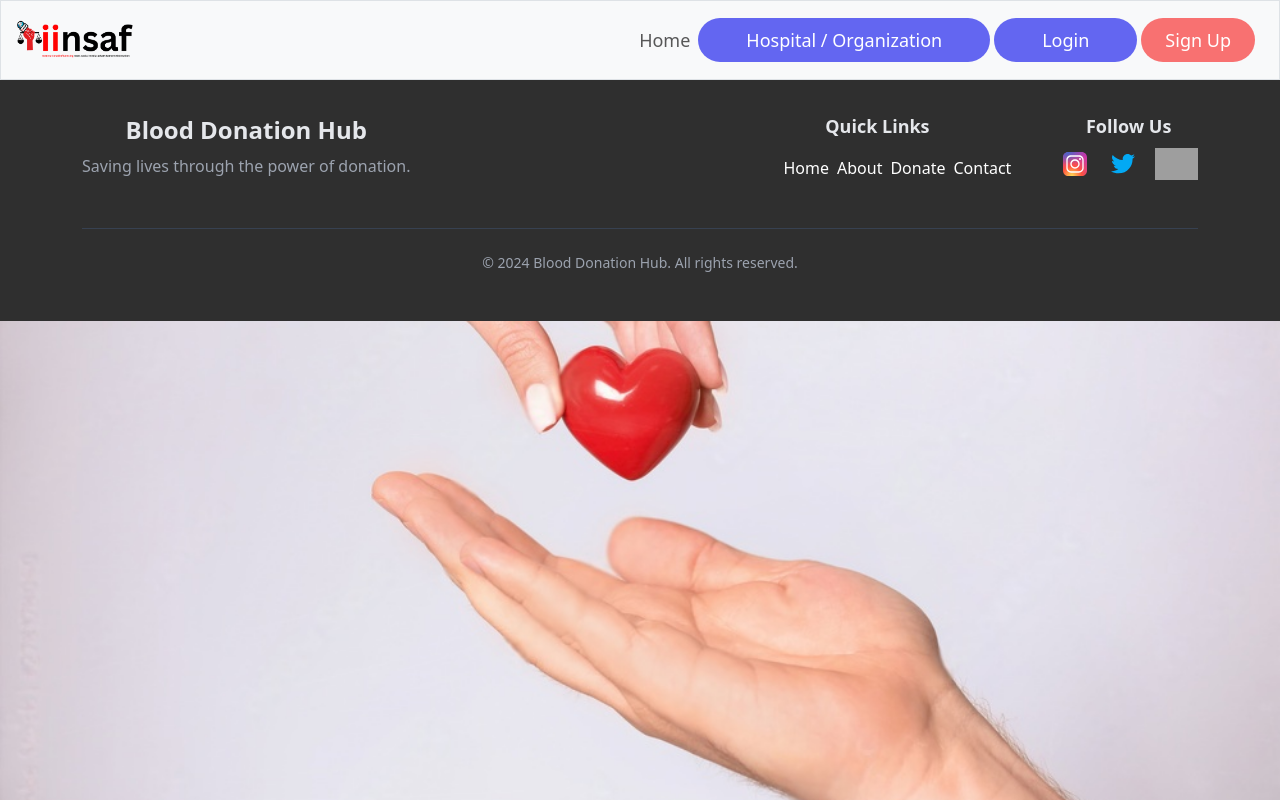
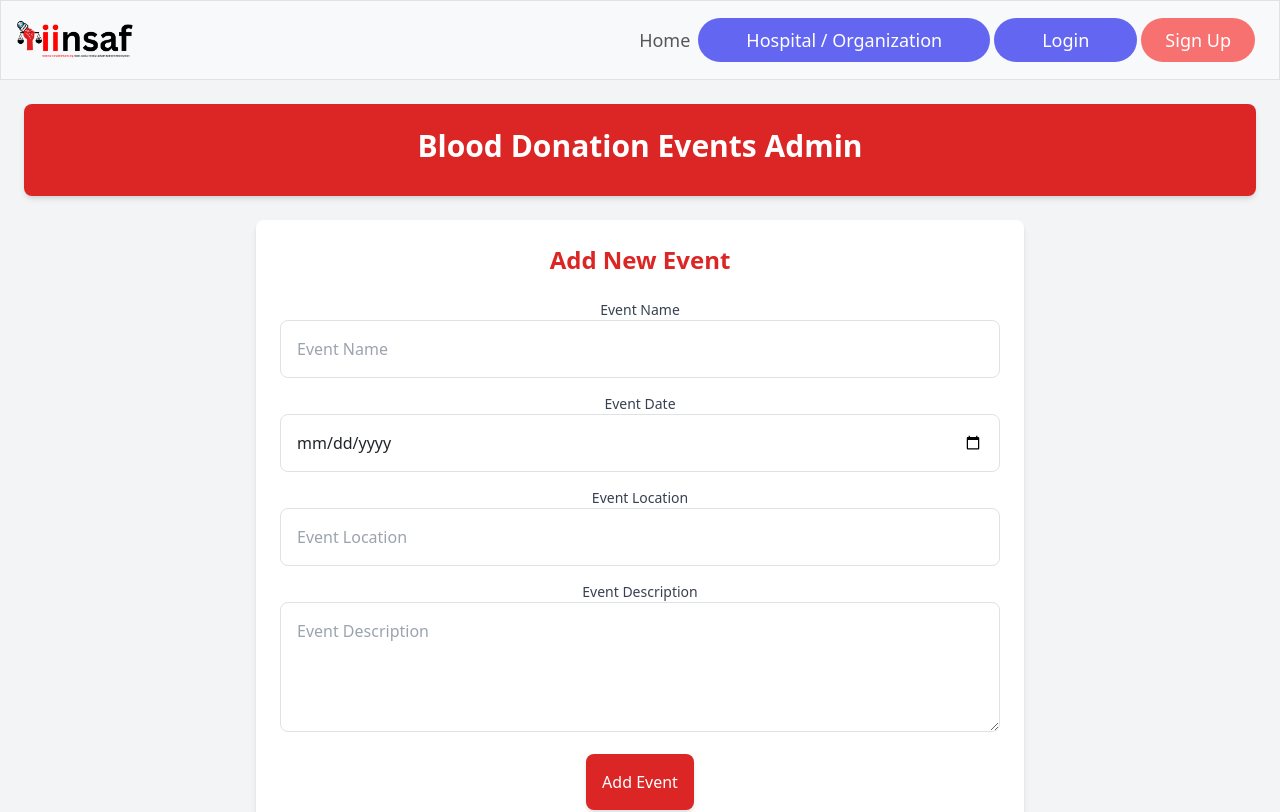
Before and after one commit to sushilnamberdar/BloodDonationFront, a React (Create React App) app: page /eventsadmin in a window 1280 px wide. Shown: the top 812 px of the page. Built offline with nearby package versions, Linux system fonts and the light colour scheme; no server answers; grey boxes are pictures that could not be loaded.

Commit message:
evend admin and its functionality added

```diff
--- a/src/App.js
+++ b/src/App.js
@@ -27,6 +27,7 @@ import HospitalDonorsResponsesDetails from './components/Hospitalpages/HospitalD
 import HospitalDonationDetails from './components/HospitalDonationDetails';
 import DonorResponseHospitalAdmin from './components/DonorResponseHospitalAdmin';
 import UserProfile from './components/UserProfile';
+import EventsAdmin from './components/EventsAdmin';
 function App() {
 
   const [token, setToken] = useState('');
@@ -71,6 +72,7 @@ function App() {
           <Route path='/hospitaldonationDetails' element={<HospitalDonationDetails/>}/>
           <Route path='/donorresponsehospitaladmin'element={<DonorResponseHospitalAdmin/>} />
           <Route path='/userprofile' element={<UserProfile/>}/>
+          <Route path='/eventsadmin' element={<EventsAdmin/>}/>
         </Routes>
       </div>
        <Footer/>
--- a/src/components/AdminManageUsers.js
+++ b/src/components/AdminManageUsers.js
@@ -90,7 +90,7 @@ const AdminManageUsers = () => {
       {/* Modal for confirmation */}
       <ConfirmationModal
         isOpen={isModalOpen}
-        message={`Are you sure you want to delete this ${deleteType === 'user' ? 'user' : 'hospital'}?`}
+        message={`Are you sure you want to delete this ${deleteType === 'user' ? 'user' : 'hospital'}?  `}
         onConfirm={handleDelete}
         onCancel={() => setIsModalOpen(false)}
       />
--- /dev/null
+++ b/src/components/EventsAdmin.js
@@ -0,0 +1,175 @@
+import axios from 'axios';
+import React, { useEffect, useState } from 'react'
+import { BaseUrl } from './Util/util';
+import { toast } from 'react-toastify';
+
+const EventsAdmin = () => {
+  const [events, setEvents] = useState([]);
+  const [newEvent, setNewEvent] = useState({
+    eventName: '',
+    eventDate: '',
+    eventLocation: '',
+    eventDescription: ''
+  });
+
+  const [deleteEventId, setDeleteEventId] = useState('');
+
+
+  useEffect(() => {
+    fetchEvents();
+  }, []);
+
+  const fetchEvents = async () => {
+    try {
+      const response = await axios.get(`${BaseUrl}getEvents`);
+      console.log(response);
+      setEvents(response.data.events);
+    } catch (error) {
+      console.error('Error fetching events:', error);
+    }
+  };
+
+  const handleAddEvent = async (e) => {
+    e.preventDefault();
+    const token = localStorage.getItem('adminToken');
+    try {
+      const response = await axios.post(`${BaseUrl}setNewEvent`, newEvent, {
+        headers: { Authorization: token }
+      });
+      setEvents([...events, response.data]);
+      window.scroll(0, 0)
+      toast.success(response.data.message)
+    } catch (error) {
+      console.error('Error adding event:', error);
+      toast.error(error.data.message)
+    }
+  };
+  useEffect(()=> {
+    fetchEvents();
+  },[handleAddEvent])
+
+  const handleDeleteEvent = async (id) => {
+    try {
+      const token = localStorage.getItem('adminToken');
+      const respose = await axios.delete(`${BaseUrl}deleteEvent`, {
+        params: { id: id },
+        headers: { Authorization: token }
+      });
+      console.log(respose)
+      window.scroll(0, 0);
+      toast.success(respose.data.message);
+      setEvents(events.filter(event => event.id !== id));
+    } catch (error) {
+      console.error('Error deleting event:', error);
+    }
+    fetchEvents()
+  };
+
+
+
+  function formatDateToIndian(dateString) {
+    const date = new Date(dateString);
+
+    const day = String(date.getDate()).padStart(2, '0');
+    const month = String(date.getMonth() + 1).padStart(2, '0');
+    const year = date.getFullYear();
+    const hours = String(date.getHours()).padStart(2, '0');
+    const minutes = String(date.getMinutes()).padStart(2, '0');
+
+    return `${day}-${month}-${year}`;
+  }
+
+
+  return (
+    <div className='min-h-screen bg-gray-100 p-6 flex flex-col'>
+    <header className='bg-red-600 text-white p-4 rounded-lg shadow-md'>
+      <h1 className='text-3xl font-bold text-center'>Blood Donation Events Admin</h1>
+    </header>
+
+    <main className='flex-1 mt-6'>
+      <div className='max-w-3xl mx-auto'>
+      <form onSubmit={handleAddEvent} className='bg-white p-6 rounded-lg shadow-md'>
+  <h2 className='text-2xl font-semibold mb-4 text-red-600'>Add New Event</h2>
+  <div className='space-y-4'>
+    <div>
+      <label htmlFor='eventName' className='block text-sm font-medium text-gray-700'>Event Name</label>
+      <input
+        id='eventName'
+        type='text'
+        placeholder='Event Name'
+        value={newEvent.eventName}
+        onChange={(e) => setNewEvent({ ...newEvent, eventName: e.target.value })}
+        className='border border-gray-300 p-3 w-full rounded-lg focus:outline-none focus:ring-2 focus:ring-red-500'
+        required
+      />
+    </div>
+    <div>
+      <label htmlFor='eventDate' className='block text-sm font-medium text-gray-700'>Event Date</label>
+      <input
+        id='eventDate'
+        type='date'
+        value={newEvent.eventDate}
+        onChange={(e) => setNewEvent({ ...newEvent, eventDate: e.target.value })}
+        className='border border-gray-300 p-3 w-full rounded-lg focus:outline-none focus:ring-2 focus:ring-red-500'
+        required
+      />
+    </div>
+    <div>
+      <label htmlFor='eventLocation' className='block text-sm font-medium text-gray-700'>Event Location</label>
+      <input
+        id='eventLocation'
+        type='text'
+        placeholder='Event Location'
+        value={newEvent.eventLocation}
+        onChange={(e) => setNewEvent({ ...newEvent, eventLocation: e.target.value })}
+        className='border border-gray-300 p-3 w-full rounded-lg focus:outline-none focus:ring-2 focus:ring-red-500'
+        required
+      />
+    </div>
+    <div>
+      <label htmlFor='eventDescription' className='block text-sm font-medium text-gray-700'>Event Description</label>
+      <textarea
+        id='eventDescription'
+        placeholder='Event Description'
+        value={newEvent.eventDescription}
+        onChange={(e) => setNewEvent({ ...newEvent, eventDescription: e.target.value })}
+        className='border border-gray-300 p-3 w-full rounded-lg focus:outline-none focus:ring-2 focus:ring-red-500'
+        rows='4'
+      />
+    </div>
+    <button type='submit' className='bg-red-600 text-white p-3 rounded-lg shadow-md hover:bg-red-700'>
+      Add Event
+    </button>
+  </div>
+</form>
+
+
+        <section className='mt-8'>
+          <h2 className='text-2xl font-semibold mb-4 text-red-600 text-center'>Event List</h2>
+          <ul className='bg-white p-6 rounded-lg shadow-md'>
+            {events.map(event => (
+              <li key={event.id} className='flex flex-col sm:flex-row items-start sm:items-center mb-4 p-4 border border-gray-200 rounded-lg'>
+                <div className='flex-1'>
+                  <h3 className='text-lg font-semibold text-red-600'>{event.eventName}</h3>
+                  <p className='text-gray-700'>{formatDateToIndian(event.eventDate) || 'Na'}</p>
+                  <p className='text-gray-600 mt-1'>{event.eventDescription}</p>
+                </div>
+                <button
+                  onClick={() => handleDeleteEvent(event._id)}
+                  className='bg-red-600 text-white p-2 rounded-lg ml-0 sm:ml-4 mt-4 sm:mt-0 hover:bg-red-700'
+                >
+                  Delete
+                </button>
+              </li>
+            ))}
+          </ul>
+        </section>
+      </div>
+    </main>
+  </div>
+
+
+  );
+}
+
+export default EventsAdmin
--- a/src/components/Navbarjs.js
+++ b/src/components/Navbarjs.js
@@ -97,6 +97,7 @@ const Navbarjs = ({ setToken,setsignup}) => {
         ) : atoken ? (
           <>
             <Nav.Link as={Link} to="/home" className={navbarExpanded ? 'mt-3' : ''}>Home</Nav.Link>
+            <Nav.Link as={Link} to="/eventsadmin" className={navbarExpanded ? 'mt-3' : ''}>Event</Nav.Link>
             <Nav.Link as={Link} to="/admin" className={navbarExpanded ? 'mt-3' : ''}>Admin Home</Nav.Link>
             <Nav.Link as={Link} to="/manageUsers" className={navbarExpanded ? 'mt-3' : ''}>Manage Users</Nav.Link>
             <button
```
